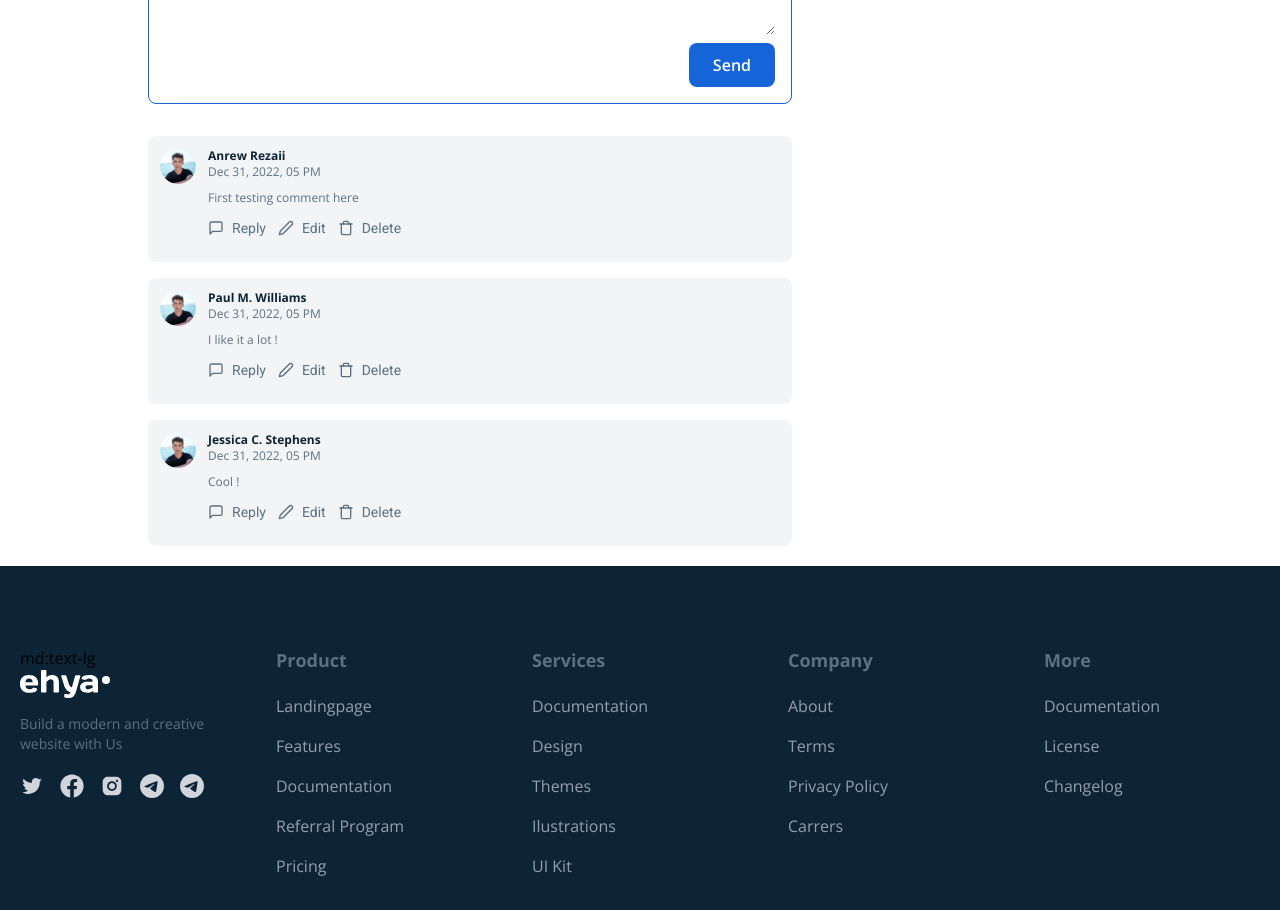
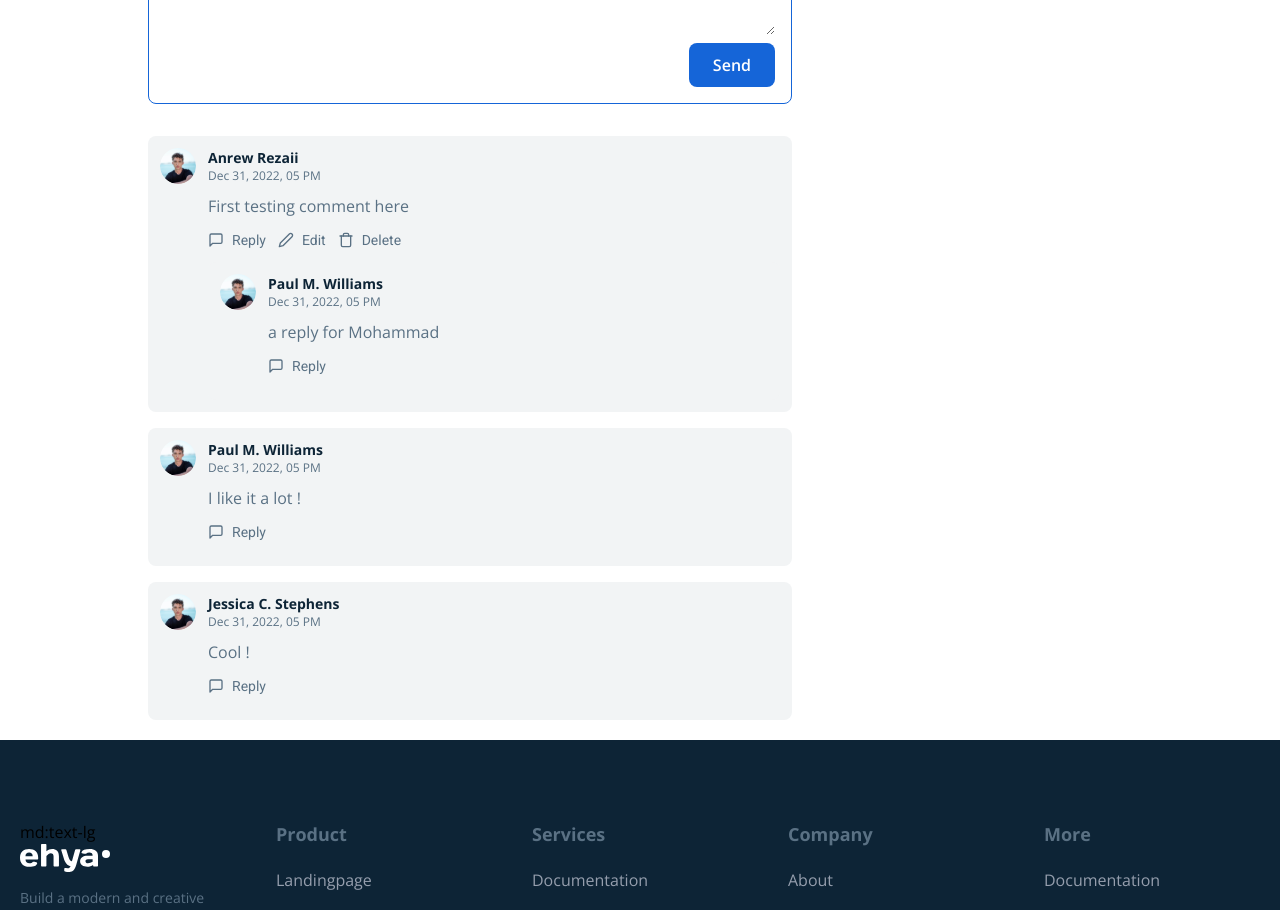
Before and after one commit to HurasAdam/Blog, a React (Vite) app in the folder client/: page /blog/1 in a window 1280 px wide. Shown: the part 1000-1910 px from the top of the page. Built offline with nearby package versions, Linux system fonts and the light colour scheme.

Commit message:
Feat: Added comments section logic to handle add, edit, reply and delete comment.

```diff
--- a/client/src/components/comments/Comment.tsx
+++ b/client/src/components/comments/Comment.tsx
@@ -1,51 +1,130 @@
-import React from 'react'
-import { images } from "../../constants/index"
-import { FiMessageSquare, FiEdit2, FiTrash } from 'react-icons/fi';
+import React from "react";
+import { FiMessageSquare, FiEdit2, FiTrash } from "react-icons/fi";
 
-const Comment = ({ comment }) => {
+import { images } from "../../constants";
+import CommentForm from "./CommentForm";
+
+const Comment = ({
+    comment,
+    logginedUserId,
+    affectedComment,
+    setAffectedComment,
+    addComment,
+    parentId = null,
+    updateComment,
+    deleteComment,
+    replies,
+}) => {
+    const isUserLoggined = Boolean(logginedUserId);
+    const commentBelongsToUser = logginedUserId === comment.user._id;
+    const isReplying =
+        affectedComment &&
+        affectedComment.type === "replying" &&
+        affectedComment._id === comment._id;
+    const isEditing =
+        affectedComment &&
+        affectedComment.type === "editing" &&
+        affectedComment._id === comment._id;
+    const repliedCommentId = parentId ? parentId : comment._id;
+    const replyOnUserId = comment.user._id;
+
+    console.log(isUserLoggined)
+
     return (
-        <div
-            className='flex flex-nowrap items-start gap-x-3 bg-[#F2F4F5] p-3 rounded-lg'>
-
+        <div className="flex flex-nowrap items-start gap-x-3 bg-[#F2F4F5] p-3 rounded-lg">
             <img
-                className='w-9 h-9 object-cover rounded-full'
                 src={images.PostProfileImage}
-                alt="user profile" />
-
-            <div className='flex-1 flex flex-col'>
-                <h5
-                    className='font-bold text-dark-hard text-xs'>
+                alt="user profile"
+                className="w-9 h-9 object-cover rounded-full"
+            />
+            <div className="flex-1 flex flex-col">
+                <h5 className="font-bold text-dark-hard text-xs lg:text-sm">
                     {comment.user.name}
                 </h5>
-                <span className='text-xs text-dark-light'>
+                <span className="text-xs text-dark-light">
                     {new Date(comment.createdAt).toLocaleDateString("en-US", {
                         day: "numeric",
                         month: "short",
                         year: "numeric",
                         hour: "2-digit",
                     })}
-                    <p className='font-opensans mt-[10px] text-dark-light'>
+                </span>
+                {!isEditing && (
+                    <p className="font-opensans mt-[10px] text-dark-light">
                         {comment.desc}
                     </p>
-                    <div className='flex items-center gap-x-3 text-dark-light font-roboto text-sm mt-3 mb-3'>
-                        <button className='flex items-center space-x-2'>
-                            <FiMessageSquare className='w-4 h-auto' />
+                )}
+                {isEditing && (
+                    <CommentForm
+                        btnLabel="Update"
+                        formSubmitHanlder={(value) => updateComment(value, comment._id)}
+                        formCancelHandler={() => setAffectedComment(null)}
+                        initialText={comment.desc}
+                    />
+                )}
+                <div className="flex items-center gap-x-3 text-dark-light font-roboto text-sm mt-3 mb-3">
+                    {isUserLoggined && (
+                        <button
+                            className="flex items-center space-x-2"
+                            onClick={() =>
+                                setAffectedComment({ type: "replying", _id: comment._id })
+                            }
+                        >
+                            <FiMessageSquare className="w-4 h-auto" />
                             <span>Reply</span>
                         </button>
-                        <button className='flex items-center space-x-2'>
-                            <FiEdit2 className='w-4 h-auto' />
-                            <span>Edit</span>
-                        </button>
-                        <button className='flex items-center space-x-2'>
-                            <FiTrash className='w-4 h-auto' />
-                            <span>Delete</span>
-                        </button>
-
+                    )}
+                    {commentBelongsToUser && (
+                        <>
+                            <button
+                                className="flex items-center space-x-2"
+                                onClick={() =>
+                                    setAffectedComment({ type: "editing", _id: comment._id })
+                                }
+                            >
+                                <FiEdit2 className="w-4 h-auto" />
+                                <span>Edit</span>
+                            </button>
+                            <button
+                                className="flex items-center space-x-2"
+                                onClick={() => deleteComment(comment._id)}
+                            >
+                                <FiTrash className="w-4 h-auto" />
+                                <span>Delete</span>
+                            </button>
+                        </>
+                    )}
+                </div>
+                {isReplying && (
+                    <CommentForm
+                        btnLabel="Reply"
+                        formSubmitHanlder={(value) =>
+                            addComment(value, repliedCommentId, replyOnUserId)
+                        }
+                        formCancelHandler={() => setAffectedComment(null)}
+                    />
+                )}
+                {replies.length > 0 && (
+                    <div>
+                        {replies.map((reply) => (
+                            <Comment
+                                key={reply._id}
+                                addComment={addComment}
+                                affectedComment={affectedComment}
+                                setAffectedComment={setAffectedComment}
+                                comment={reply}
+                                deleteComment={deleteComment}
+                                logginedUserId={logginedUserId}
+                                replies={[]}
+                                updateComment={updateComment}
+                                parentId={comment._id}
+                            />
+                        ))}
                     </div>
-                </span>
+                )}
             </div>
         </div>
-    )
-}
+    );
+};
 
-export default Comment
+export default Comment;
--- a/client/src/components/comments/CommentContainer.tsx
+++ b/client/src/components/comments/CommentContainer.tsx
@@ -1,55 +1,90 @@
-import React, { useEffect, useState } from 'react'
-import CommentForm from './CommentForm'
+import React, { useEffect, useState } from "react";
 
-import { getCommentsData } from '../../data/comments'
-import { current } from '@reduxjs/toolkit';
-import Comment from "./Comment"
+import { getCommentsData } from "../../data/comments";
+import Comment from "./Comment";
+import CommentForm from "./CommentForm";
 
-const CommentContainer: React.FC = ({ className }) => {
-
+const CommentsContainer = ({ className, logginedUserId }) => {
     const [comments, setComments] = useState([]);
     const mainComments = comments.filter((comment) => comment.parent === null);
+    const [affectedComment, setAffectedComment] = useState(null);
 
     console.log(comments);
 
     useEffect(() => {
-
-        getCommentsData().then((response) => setComments(response))
-
-    }, [])
-
+        getCommentsData().then(data => setComments(data))
+    }, []);
 
     const addCommentHandler = (value, parent = null, replyOnUser = null) => {
         const newComment = {
-            _id: "10",
+            _id: Math.random().toString(),
             user: {
                 _id: "a",
-                name: "Anrew Rezaii",
+                name: "Mohammad Rezaii",
             },
             desc: value,
             post: "1",
             parent: parent,
             replyOnUser: replyOnUser,
-            createdAt: "2022-12-31T17:22:05.092+0000",
+            createdAt: new Date().toISOString(),
         };
-        setComments((currentState) => {
-            return [newComment, ...currentState]
-        })
-    }
+        setComments((curState) => {
+            return [newComment, ...curState];
+        });
+        setAffectedComment(null);
+    };
+
+    const updateCommentHandler = (value, commentId) => {
+        const updatedComments = comments.map((comment) => {
+            if (comment._id === commentId) {
+                return { ...comment, desc: value };
+            }
+            return comment;
+        });
+        setComments(updatedComments);
+        setAffectedComment(null);
+    };
+
+    const deleteCommentHandler = (commentId) => {
+        const updatedComments = comments.filter((comment) => {
+            return comment._id !== commentId;
+        });
+        setComments(updatedComments);
+    };
+
+    const getRepliesHandler = (commentId) => {
+        return comments
+            .filter((comment) => comment.parent === commentId)
+            .sort((a, b) => {
+                return (
+                    new Date(a.createdAt).getTime() - new Date(b.createdAt).getTime()
+                );
+            });
+    };
 
     return (
         <div className={`${className}`}>
-            <CommentForm btnLabel="Send" formSubmitHandler={(value) => addCommentHandler(value)} />
-
-            <div className='space-y-4 mt-8'>
-                {mainComments.map((comment) => {
-                    return (
-                        <Comment comment={comment} />
-                    )
-                })}
+            <CommentForm
+                btnLabel="Send"
+                formSubmitHanlder={(value) => addCommentHandler(value)}
+            />
+            <div className="space-y-4 mt-8">
+                {mainComments.map((comment) => (
+                    <Comment
+                        key={comment._id}
+                        comment={comment}
+                        logginedUserId={logginedUserId}
+                        affectedComment={affectedComment}
+                        setAffectedComment={setAffectedComment}
+                        addComment={addCommentHandler}
+                        updateComment={updateCommentHandler}
+                        deleteComment={deleteCommentHandler}
+                        replies={getRepliesHandler(comment._id)}
+                    />
+                ))}
             </div>
         </div>
-    )
-}
+    );
+};
 
-export default CommentContainer
+export default CommentsContainer;
--- a/client/src/pages/articleDetail/ArticleDetailPage.tsx
+++ b/client/src/pages/articleDetail/ArticleDetailPage.tsx
@@ -90,7 +90,10 @@ const ArticleDetailPage: React.FC = () => {
                             velit ad, eaque quam placeat. Modi illo unde a eius.
                         </p>
                     </div>
-                    <CommentContainer className="mt-10" />
+                    <CommentContainer
+                        className="mt-10"
+                        logginedUserId="a"
+                    />
                 </article>
                 <SuggestedPosts
                     header="Latest Article"
```
Also changed, not shown: client/src/components/comments/CommentForm.tsx (+31 -23 lines).
